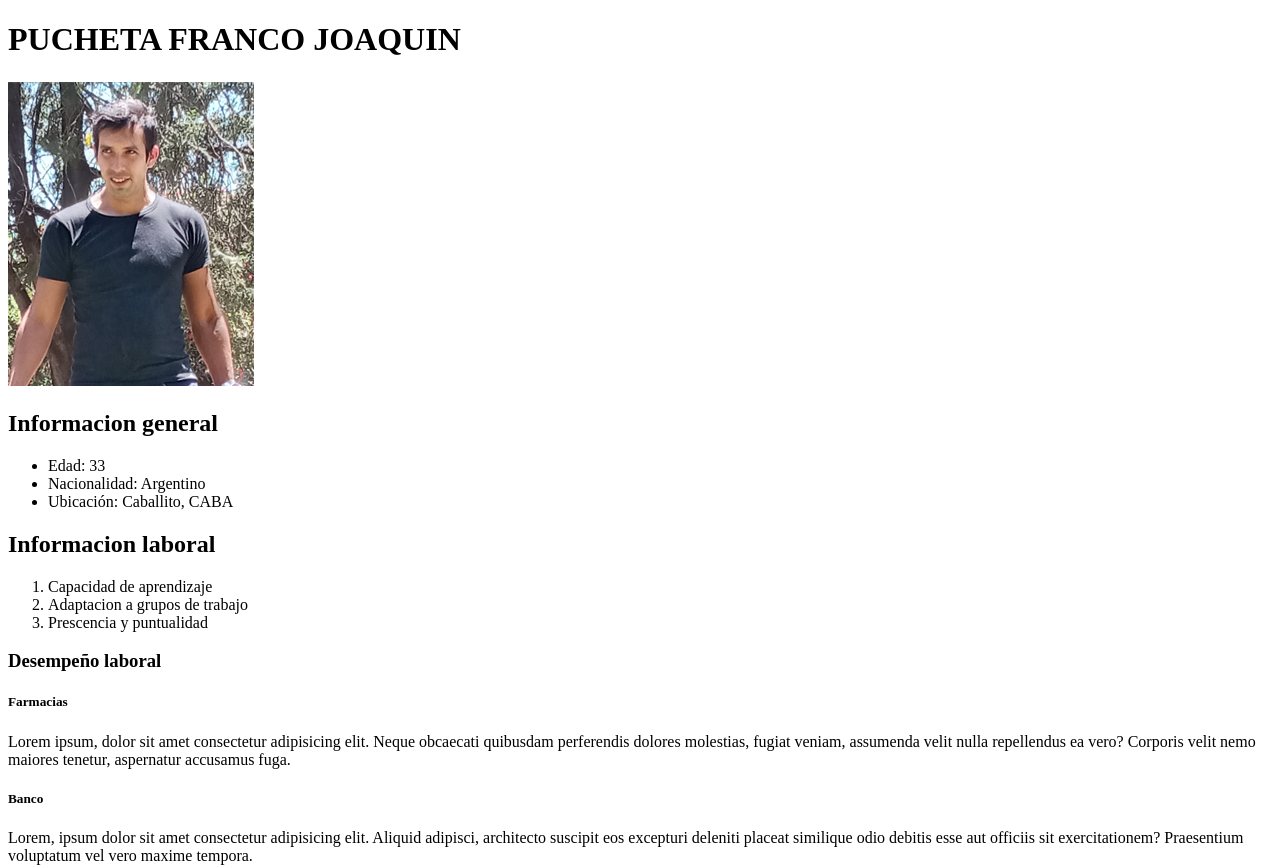
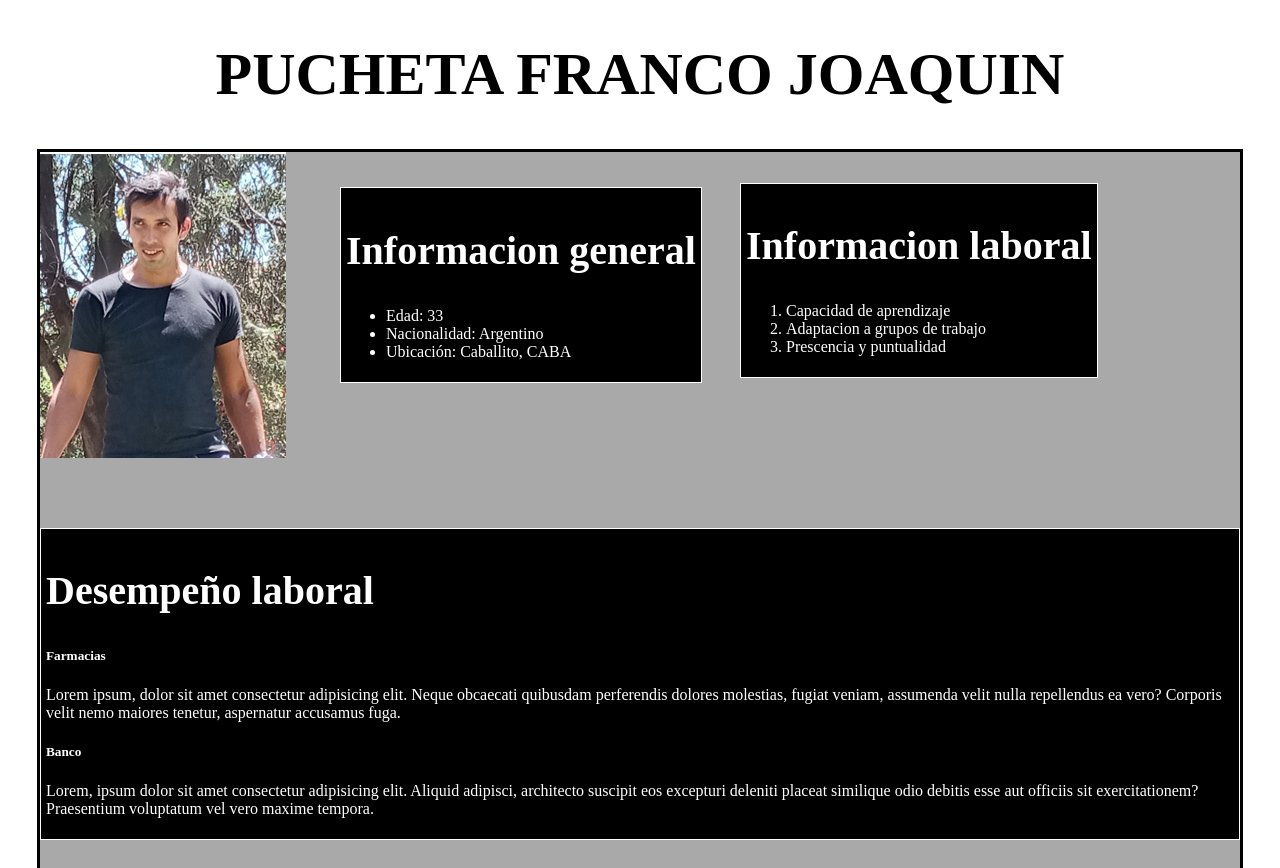
Before and after one commit to Francopucheta/programacion, a plain HTML site: page CV.html in a window 1280 px wide. Shown: the top 868 px of the page. Drawn offline with Linux system fonts and the light colour scheme.

Commit message:
Add files via upload

```diff
--- a/CV.html
+++ b/CV.html
@@ -6,35 +6,39 @@
     <meta http-equiv="X-UA-Compatible" content="IE=edge">
     <meta name="viewport" content="width=device-width, initial-scale=1.0">
     <title>FrancoPucheta</title>
-
+<link rel="stylesheet" href="estilo.css">
 </head>
 
 <body>
     <h1> PUCHETA FRANCO JOAQUIN </h1>
-
-    <img src="perfil.png" alt="Foto">
-
-    <h2>Informacion general</h2>
-    <ul>
+<div id="contenedor">
+    <div id="perfil"><img src="perfil.png" alt="Foto">
+    </div>
+    <div id="ig">    <h2 class="negrita">Informacion general</h2>
+   <ul>
         <li>Edad: 33</li>
         <li>Nacionalidad: Argentino</li>
         <li>Ubicación: Caballito, CABA</li>
 
     </ul>
-    <h2>Informacion laboral</h2>
+</div>
+
+    <div id="il"><h2 class="negrita">Informacion laboral</h2>
     <ol>
         <li>Capacidad de aprendizaje</li>
         <li>Adaptacion a grupos de trabajo</li>
         <li>Prescencia y puntualidad</li>
     </ol>
-    <h3>Desempeño laboral</h3>
+</div>
+<div id="desempeño">
+    <h2 class="negrita">Desempeño laboral</h2>
     <h5>Farmacias</h5>
     <p>Lorem ipsum, dolor sit amet consectetur adipisicing elit. Neque obcaecati quibusdam perferendis dolores molestias, fugiat veniam, assumenda velit nulla repellendus ea vero? Corporis velit nemo maiores tenetur, aspernatur accusamus fuga.</p>
     <h5>Banco</h5>
     <p>Lorem, ipsum dolor sit amet consectetur adipisicing elit. Aliquid adipisci, architecto suscipit eos excepturi deleniti placeat similique odio debitis esse aut officiis sit exercitationem? Praesentium voluptatum vel vero maxime tempora.</p>
-
+</div>
     <p>Para contactarnos pulse <a href="Formulario.html" target="_blank">aqui</a></p>
-
+</div>
 </body>
 
 </html>
--- /dev/null
+++ b/estilo.css
@@ -0,0 +1,68 @@
+h1{
+    text-align: center;
+    font-size: 60px;
+    font-weight: bold;
+}
+#contenedor{
+    margin:0 auto;
+    border: 3px solid black;
+    width: 1200px;
+    height: 1000px;
+    background-origin: padding-box;
+    background-color: darkgrey;
+    position: static;
+    flex-wrap: wrap;
+}
+#perfil{
+    position: relative }
+#ig{
+
+    position:relative;
+    left: 300px;
+    bottom: 300px;
+    background-color: black;
+    color: white;
+    width: fit-content;
+    height: fit-content;
+
+    margin-bottom: 25px;
+    margin-top: 25px;
+    padding: 5px;
+    box-sizing: border-box;
+
+    border: 1px solid white;
+}
+#il{
+    background-color: black;
+    color: white;
+    width: fit-content;
+    height: fit-content;
+    position: relative;
+    left: 700px;
+    bottom: 525px;
+    margin-bottom: 25px;
+    margin-top: 25px;
+    padding: 5px;
+    box-sizing: border-box;
+    border: 1px solid white;
+
+}
+#desempeño{
+
+    background-color: black;
+    color: white;
+    width: fit-content;
+    height: fit-content;
+    position: relative;
+    bottom: 400px;
+    margin: auto;
+    padding: 5px;
+    box-sizing: border-box;
+    border: 1px solid white;
+
+}
+.negrita{
+    font-size: 40px;
+    font-weight: bold;
+    font-family: 'Times New Roman', Times, serif;
+}
```
